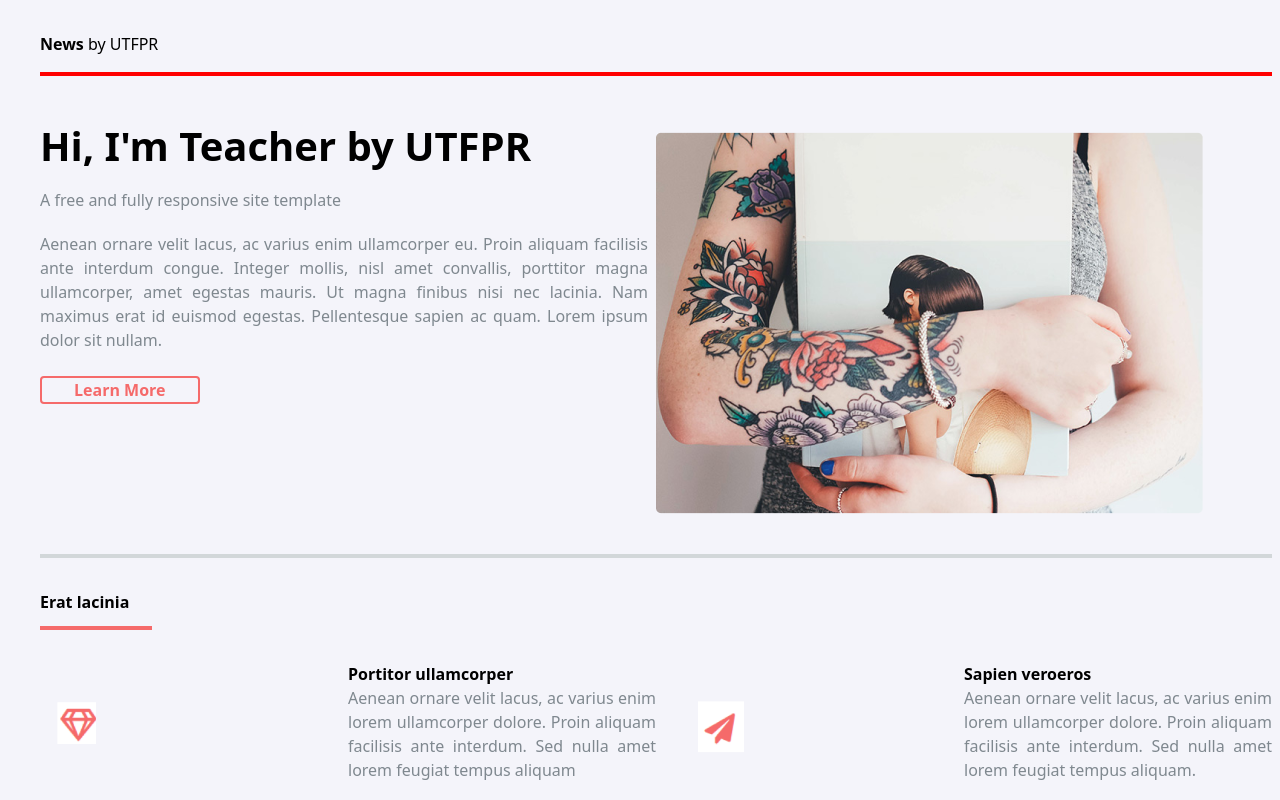
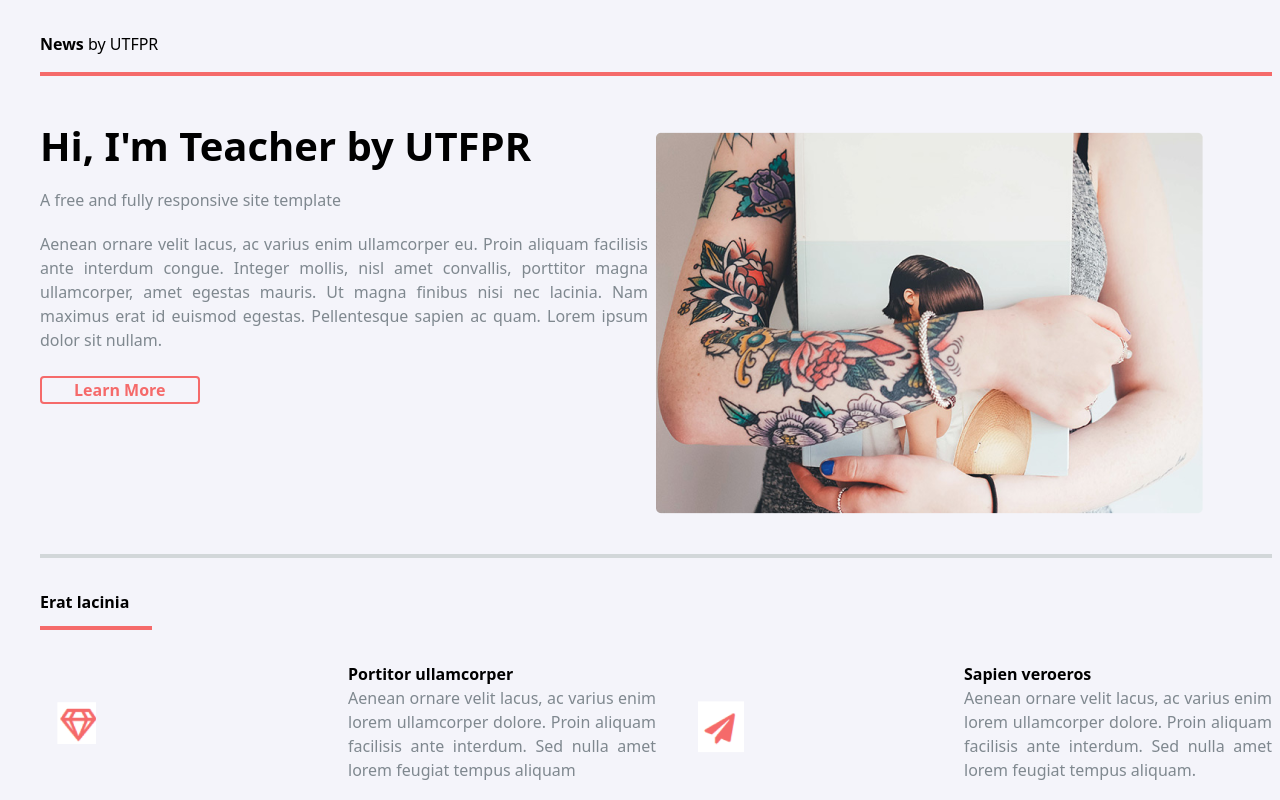
Before and after one commit to NJF289/prova1, a Next.js app: page / in a window 1280 px wide. Shown: the top 800 px of the page. Built offline with nearby package versions, Linux system fonts and the light colour scheme.

Commit message:
fix:collor

```diff
--- a/app/components/Banner.tsx
+++ b/app/components/Banner.tsx
@@ -1,6 +1,6 @@
 export default function Banner() {
     return (
-        <div className="mt-4 border-t-4 border-[red] grid-cols-2 md:grid">
+        <div className="mt-4 border-t-4 border-[#F56A6A] grid-cols-2 md:grid">
             <div className="md:mr-2">
                 <h1 className=" text-[20px] font-bold mt-10 md:text-[40px]">Hi, I'm Teacher by UTFPR</h1>
                 <h3 className=" mt-3 text-[#7F888F] invisible md:visible">A free and fully responsive site template</h3>
```
